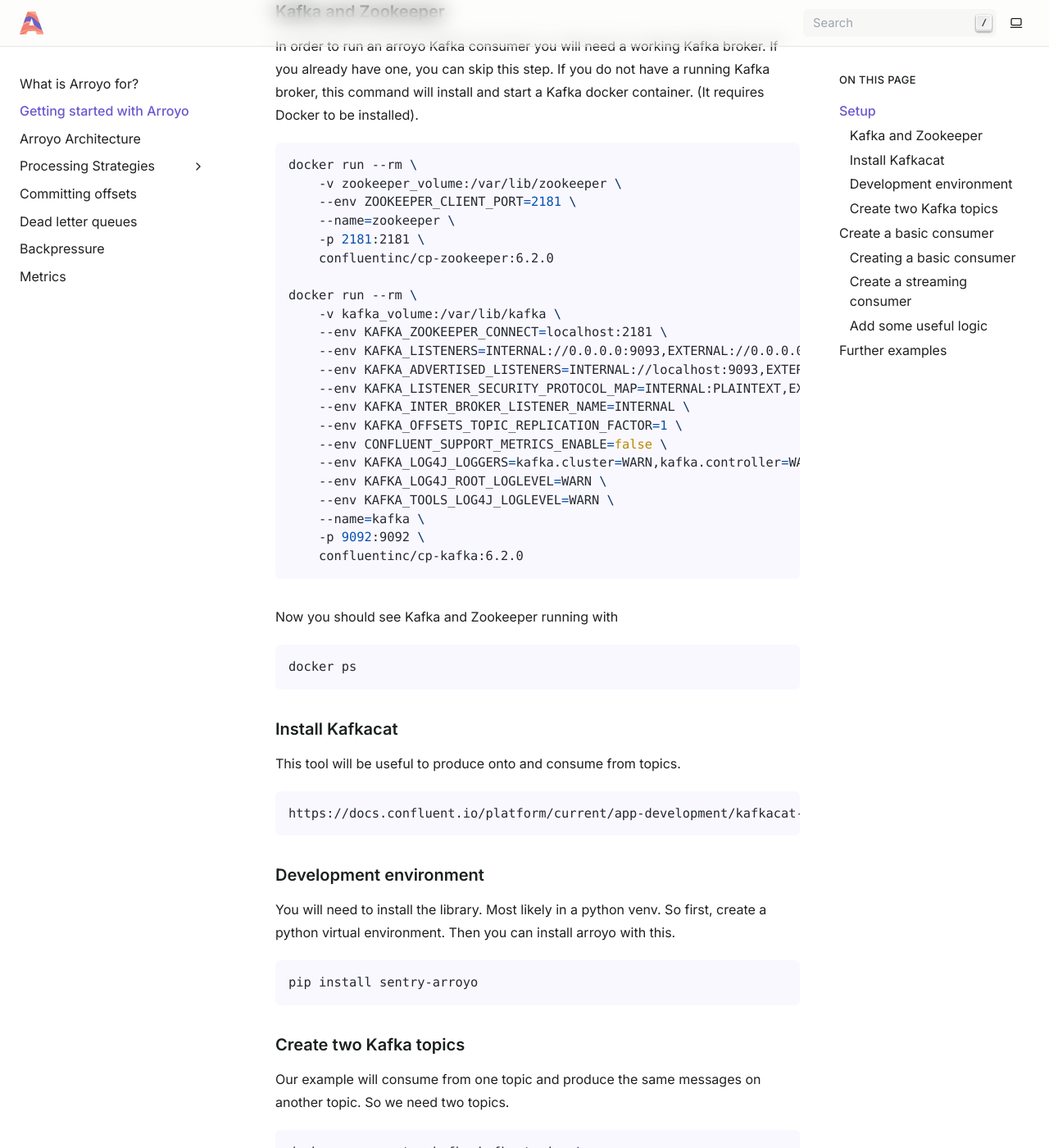
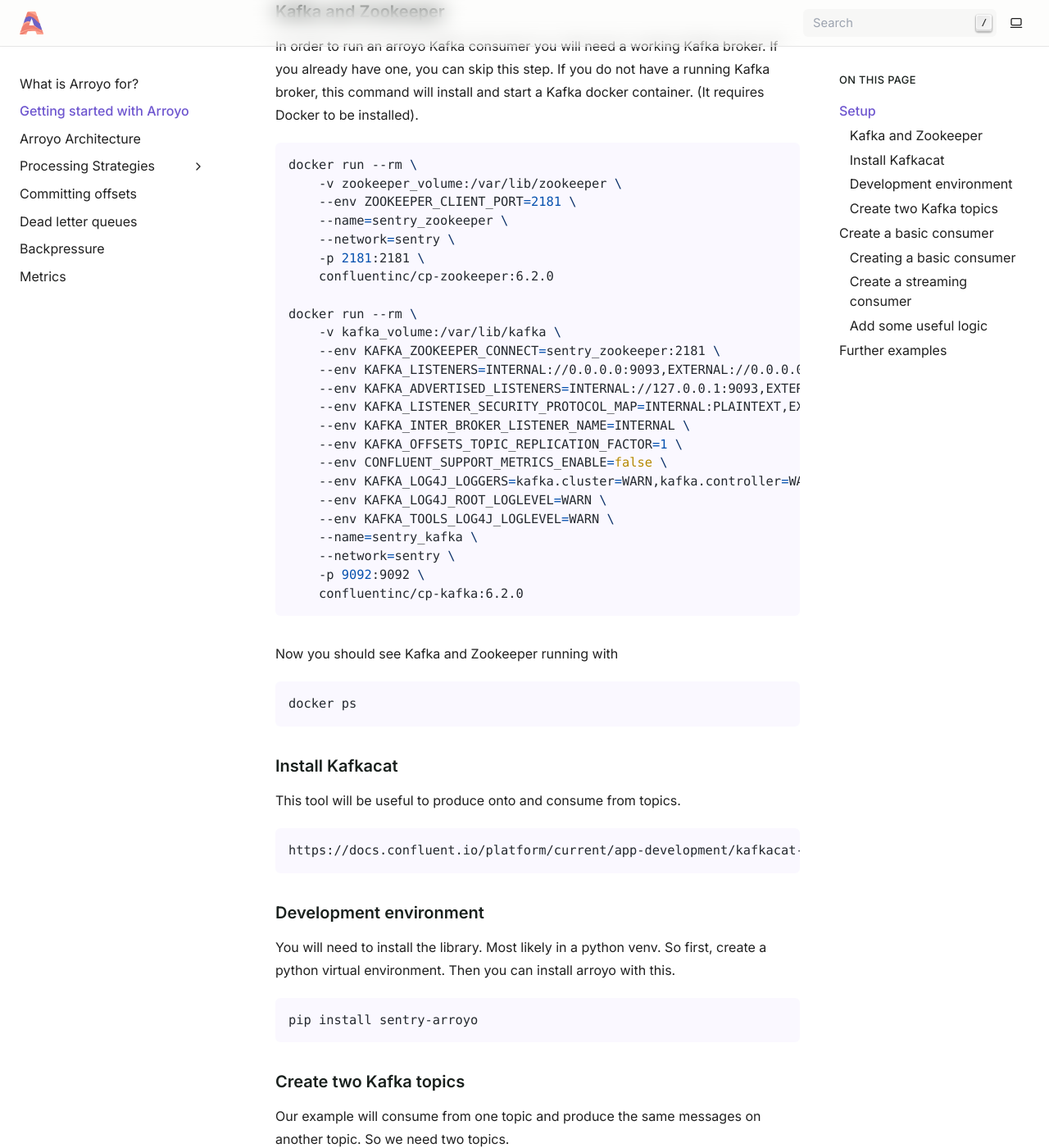
Before and after one commit to getsentry/arroyo, a Sphinx documentation site: the page built from docs/source/getstarted.rst, in a window 1280 px wide and 1400 px high, scrolled down 354 px. Shown: the whole window at 82% size. Built offline with Sphinx 7.4.7, drawn with Linux system fonts in a browser that asks for light colours; some of the changed text lies outside the part shown.

Commit message:
docs: Actually fix the getting started

```diff
--- a/docs/source/getstarted.rst
+++ b/docs/source/getstarted.rst
@@ -22,15 +22,16 @@
     docker run --rm \
         -v zookeeper_volume:/var/lib/zookeeper \
         --env ZOOKEEPER_CLIENT_PORT=2181 \
-        --name=zookeeper \
+        --name=sentry_zookeeper \
+        --network=sentry \
         -p 2181:2181 \
         confluentinc/cp-zookeeper:6.2.0
 
     docker run --rm \
         -v kafka_volume:/var/lib/kafka \
-        --env KAFKA_ZOOKEEPER_CONNECT=localhost:2181 \
+        --env KAFKA_ZOOKEEPER_CONNECT=sentry_zookeeper:2181 \
         --env KAFKA_LISTENERS=INTERNAL://0.0.0.0:9093,EXTERNAL://0.0.0.0:9092 \
-        --env KAFKA_ADVERTISED_LISTENERS=INTERNAL://localhost:9093,EXTERNAL://localhost:9092 \
+        --env KAFKA_ADVERTISED_LISTENERS=INTERNAL://127.0.0.1:9093,EXTERNAL://127.0.0.1:9092 \
         --env KAFKA_LISTENER_SECURITY_PROTOCOL_MAP=INTERNAL:PLAINTEXT,EXTERNAL:PLAINTEXT \
         --env KAFKA_INTER_BROKER_LISTENER_NAME=INTERNAL \
         --env KAFKA_OFFSETS_TOPIC_REPLICATION_FACTOR=1 \
@@ -38,7 +39,8 @@
         --env KAFKA_LOG4J_LOGGERS=kafka.cluster=WARN,kafka.controller=WARN,kafka.coordinator=WARN,kafka.log=WARN,kafka.server=WARN,kafka.zookeeper=WARN,state.change.logger=WARN \
         --env KAFKA_LOG4J_ROOT_LOGLEVEL=WARN \
         --env KAFKA_TOOLS_LOG4J_LOGLEVEL=WARN \
-        --name=kafka \
+        --name=sentry_kafka \
+        --network=sentry \
         -p 9092:9092 \
         confluentinc/cp-kafka:6.2.0
 
@@ -79,12 +81,12 @@
     docker exec sentry_kafka kafka-topics \
         --create \
         --topic source-topic \
-        --bootstrap-server localhost:9092
+        --bootstrap-server 127.0.0.1:9092
 
     docker exec sentry_kafka kafka-topics \
         --create \
         --topic dest-topic \
-        --bootstrap-server localhost:9092
+        --bootstrap-server 127.0.0.1:9092
 
 Now you should be ready to develop with Arroyo.
 
@@ -114,7 +116,7 @@
     consumer = KafkaConsumer(
         build_kafka_consumer_configuration(
             default_config={},
-            bootstrap_servers=["localhost:9092"],
+            bootstrap_servers=["127.0.0.1:9092"],
             auto_offset_reset="latest",
             group_id="test-group",
         )
@@ -131,7 +133,7 @@
 
 .. code-block:: Bash
 
-    echo "MESSAGE" | kcat -P -b localhost:9092 -t source-topic
+    echo "MESSAGE" | kcat -P -b 127.0.0.1:9092 -t source-topic
 
 In a while the message should appear on the console:
 
```
